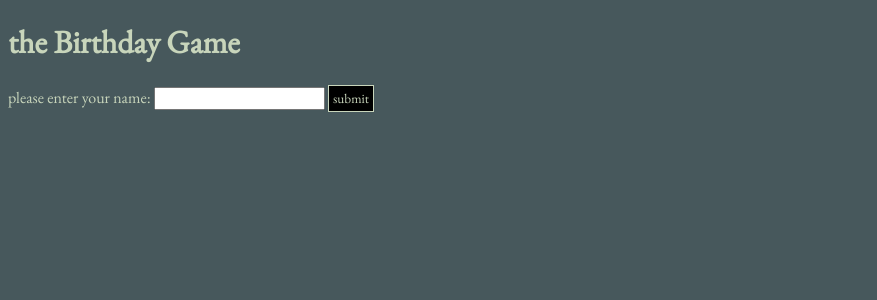
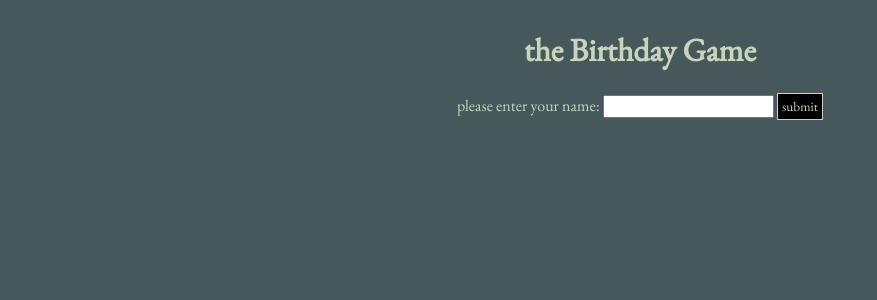
Before and after one commit to matthewlee01/bdg, a SvelteKit app: page / in a window 1280 px wide. Shown: the top 300 px of the page, without its empty margins (0-877 px from the left). Built offline with nearby package versions, Linux system fonts and the light colour scheme.

Commit message:
last min styling

```diff
--- a/src/routes/+page.svelte
+++ b/src/routes/+page.svelte
@@ -1,6 +1,5 @@
-
-<h1>the Birthday Game</h1>
 <div class="name-form">
+  <h1>the Birthday Game</h1>
   <form method="POST">
     <label>
       please enter your name:
@@ -10,3 +9,12 @@
     <button>submit</button>
   </form>
 </div>
+
+<style>
+  .name-form {
+    display: flex;
+    align-items: center;
+    justify-content: center;
+    flex-direction: column;
+  }
+</style>
```
